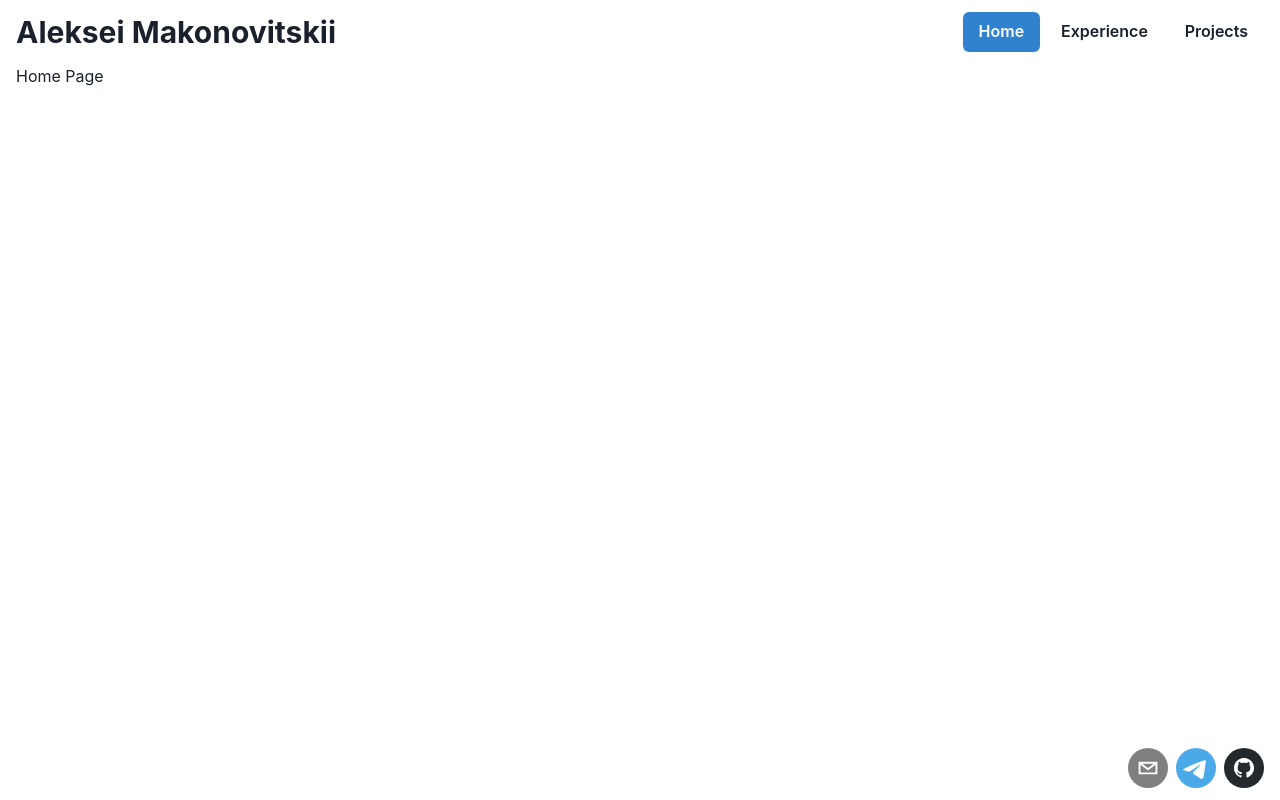
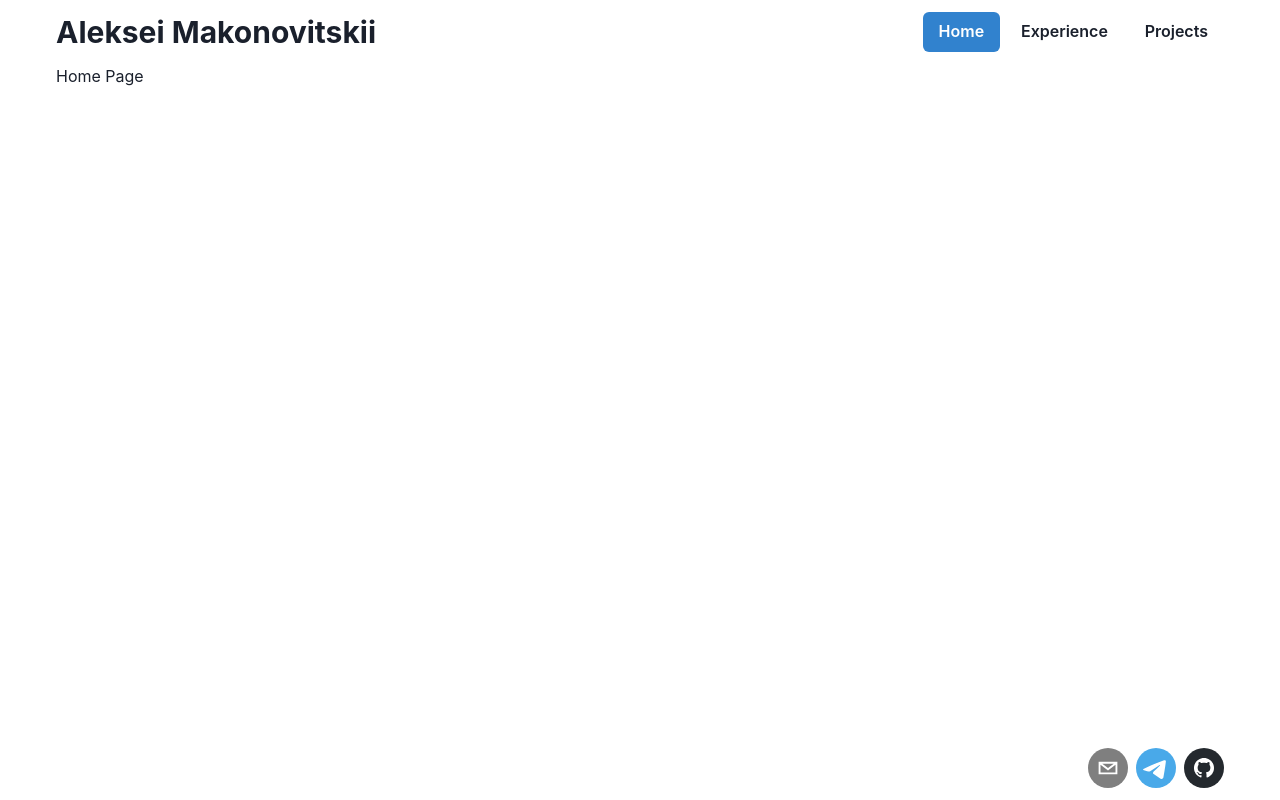
Before and after one commit to AlekseiMakonovitskii/portfolio, a React (Vite) app: page / in a window 1280 px wide. Built offline with nearby package versions, Linux system fonts and the light colour scheme.

Commit message:
add 1200px width to Container

```diff
--- a/src/coreComponents/Container.tsx
+++ b/src/coreComponents/Container.tsx
@@ -8,7 +8,7 @@ interface ContainerProps {
 function Container(props: ContainerProps) {
   const { children } = props;
   return (
-    <ContainerUI maxW={1400}>{children}</ContainerUI>
+    <ContainerUI maxW={1200}>{children}</ContainerUI>
   )
 }
 
```
